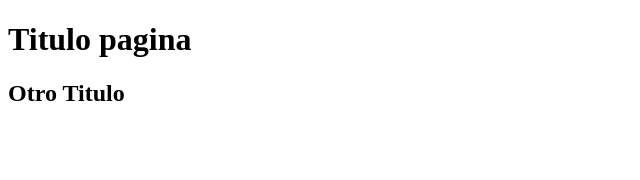
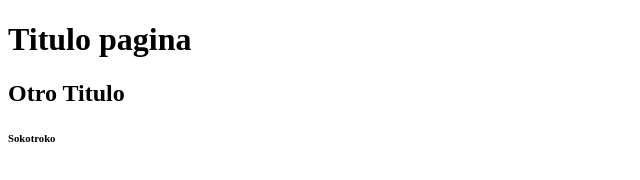
Before and after one commit to FernandoTDF/2022-07-27-FIP, a plain HTML site: page index.html in a window 1280 px wide. Shown: the full height of the page, 0-640 px from the left. Drawn offline with Linux system fonts and the light colour scheme.

Commit message:
"tercer coso"

```diff
--- a/index.html
+++ b/index.html
@@ -10,6 +10,6 @@
   <h1>Titulo pagina</h1>
   <h2>Otro Titulo</h2>
 
-
+  <h6>Sokotroko</h6>
 </body>
 </html>
```
